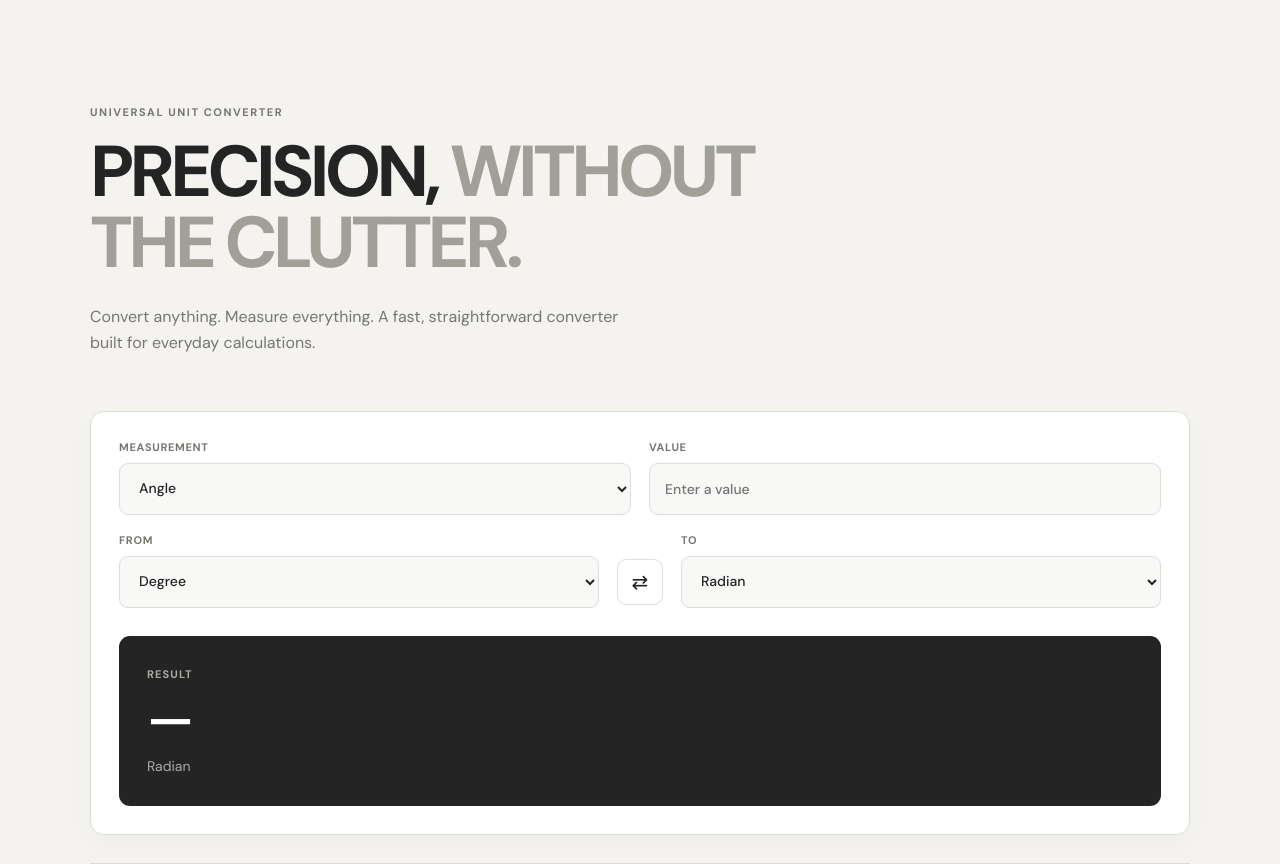
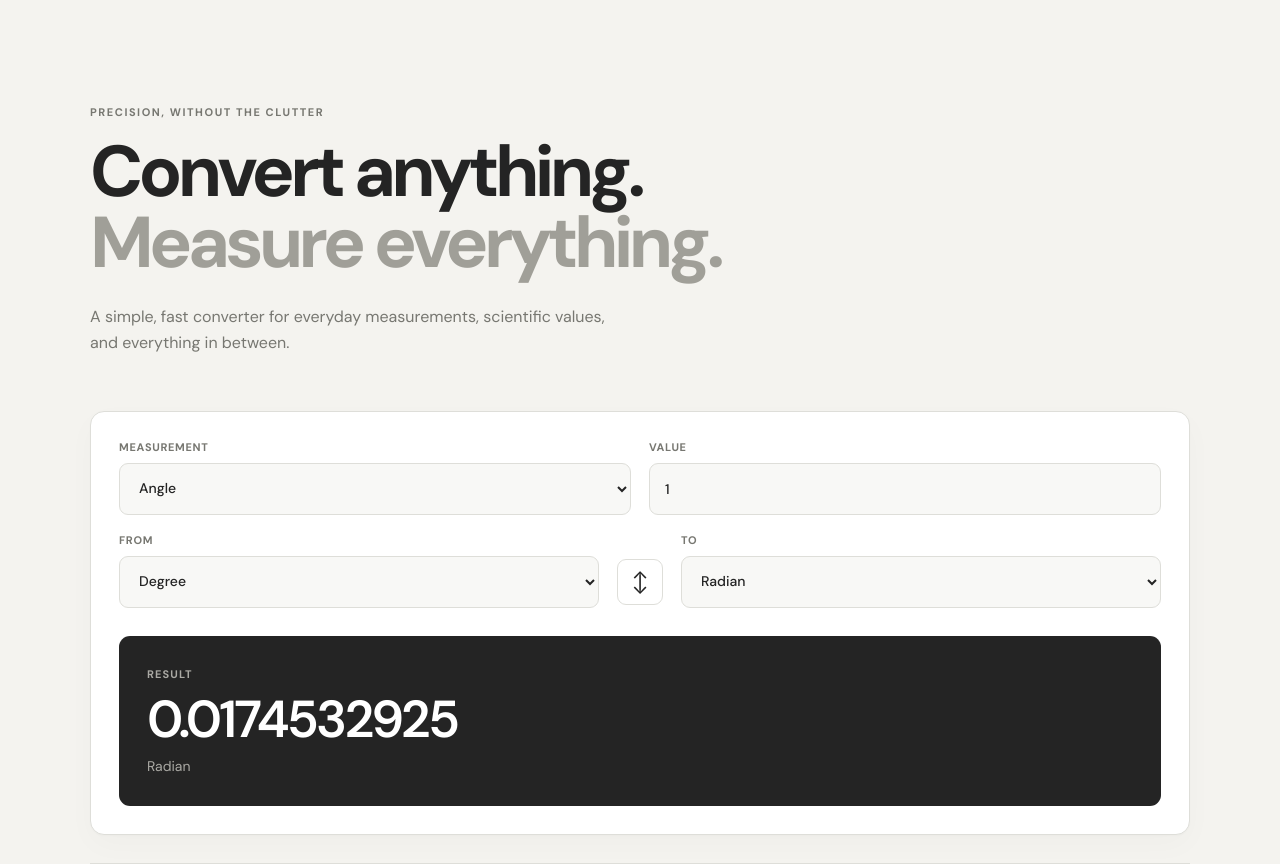
Before and after one commit to mdhzarif03/Zunit-Universal-Unit-Converter, a Flask app: page / in a window 1280 px wide. Shown: the part 80-944 px from the top of the page. Run offline with Flask 3, Linux system fonts and the light colour scheme.

Commit message:
Update index.html

```diff
--- a/templates/index.html
+++ b/templates/index.html
@@ -8,55 +8,26 @@
 
     <meta
       name="description"
-      content="Zunit — a universal unit converter for fast, precise conversions across everyday measurements."
+      content="Zunit — a clean, fast, and universal unit converter for everyday measurements, scientific values, and more."
     />
 
-    <meta name="theme-color" content="#f4f3ef" />
+    <meta name="theme-color" content="#242424" />
 
     <title>Zunit — Universal Unit Converter</title>
 
-    <!-- =====================================================
-     THEME INITIALIZATION
-     Prevents a flash of the wrong theme on page load.
-     ===================================================== -->
-
     <script>
       (() => {
-        try {
         const savedTheme = localStorage.getItem("zunit-theme");
 
         if (
           savedTheme === "dark" ||
           (!savedTheme &&
-              window.matchMedia &&
             window.matchMedia("(prefers-color-scheme: dark)").matches)
         ) {
           document.documentElement.classList.add("dark");
         }
-        } catch (error) {
-          console.warn("Zunit: Theme initialization failed.", error);
-        }
       })();
     </script>
-
-    <!-- =====================================================
-     VERCEL WEB ANALYTICS
-     HTML / vanilla JS integration
-     ===================================================== -->
-
-    <script>
-      window.va =
-        window.va ||
-        function () {
-          (window.vaq = window.vaq || []).push(arguments);
-        };
-    </script>
-
-    <script defer src="/_vercel/insights/script.js"></script>
-
-    <!-- =====================================================
-     STYLESHEET
-     ===================================================== -->
 
     <link
       rel="stylesheet"
@@ -66,9 +37,9 @@
 
   <body>
     <main class="page">
-      <!-- ===================================================
+      <!-- =====================================================
        HEADER
-       =================================================== -->
+       ===================================================== -->
 
       <header class="site-header">
         <a href="/" class="brand" aria-label="Zunit home">
@@ -77,7 +48,7 @@
         </a>
 
         <div class="header-actions">
-          <!-- GitHub / Source -->
+          <!-- Source Code -->
 
           <a
             class="header-link"
@@ -121,122 +92,106 @@
             rel="noopener noreferrer"
             aria-label="Visit Muhammad Hasan Zarif's website"
           >
-            <span class="developer-dot" aria-hidden="true"></span>
-
+            <span class="developer-dot"></span>
             <span>Developer</span>
           </a>
 
           <span class="header-divider" aria-hidden="true"></span>
 
-          <!-- Theme Toggle -->
+          <!-- Theme -->
 
           <button
             class="theme-toggle"
             id="theme-toggle"
             type="button"
             aria-label="Switch to dark mode"
-            title="Switch to dark mode"
+            title="Switch theme"
           >
-            <!-- Sun -->
-
             <svg
               class="theme-icon sun-icon"
               viewBox="0 0 24 24"
               aria-hidden="true"
             >
               <circle cx="12" cy="12" r="4"></circle>
-
               <path d="M12 2v2"></path>
               <path d="M12 20v2"></path>
-
               <path d="m4.93 4.93 1.41 1.41"></path>
-
               <path d="m17.66 17.66 1.41 1.41"></path>
-
               <path d="M2 12h2"></path>
               <path d="M20 12h2"></path>
-
               <path d="m6.34 17.66-1.41 1.41"></path>
-
               <path d="m19.07 4.93-1.41 1.41"></path>
             </svg>
-
-            <!-- Moon -->
 
             <svg
               class="theme-icon moon-icon"
               viewBox="0 0 24 24"
               aria-hidden="true"
             >
-              <path d="M21 12.79A9 9 0 1 1 11.21 3 7 7 0 0 0 21 12.79Z"></path>
+              <path
+                d="M21 12.79A9 9 0 1 1 11.21 3
+            7 7 0 0 0 21 12.79Z"
+              ></path>
             </svg>
           </button>
         </div>
       </header>
 
-      <!-- ===================================================
+      <!-- =====================================================
        HERO
-       =================================================== -->
+       ===================================================== -->
 
-      <section class="hero" aria-labelledby="hero-title">
-        <p class="eyebrow">UNIVERSAL UNIT CONVERTER</p>
+      <section class="hero">
+        <p class="eyebrow">PRECISION, WITHOUT THE CLUTTER</p>
 
-        <h1 id="hero-title">
-          PRECISION,
-          <span>WITHOUT THE CLUTTER.</span>
+        <h1>
+          Convert anything.
+          <br />
+          <span>Measure everything.</span>
         </h1>
 
         <p class="hero-copy">
-          Convert anything. Measure everything. A fast, straightforward
-          converter built for everyday calculations.
+          A simple, fast converter for everyday measurements, scientific values,
+          and everything in between.
         </p>
       </section>
 
-      <!-- ===================================================
+      <!-- =====================================================
        CONVERTER
-       =================================================== -->
+       ===================================================== -->
 
       <section class="converter-card" aria-label="Unit converter">
-        <!-- Category + Value -->
+        <!-- Measurement + Value -->
 
         <div class="converter-top">
-          <div class="field">
+          <div class="field category-field">
             <label for="category"> Measurement </label>
 
-            <select
-              id="category"
-              name="category"
-              aria-label="Measurement category"
-            >
-              <option value="">Loading...</option>
-            </select>
+            <select id="category" aria-label="Measurement category"></select>
           </div>
 
-          <div class="field">
+          <div class="field value-field">
             <label for="value"> Value </label>
 
             <input
+              type="number"
               id="value"
-              name="value"
-              type="number"
+              value="1"
+              step="any"
               inputmode="decimal"
-              step="any"
-              placeholder="Enter a value"
               autocomplete="off"
               aria-label="Value to convert"
             />
           </div>
         </div>
 
-        <!-- From / Swap / To -->
+        <!-- From + To -->
 
         <div class="conversion-row">
           <div class="field">
             <label for="from-unit"> From </label>
 
-            <select id="from-unit" name="from-unit" aria-label="Convert from">
-              <option value="">Loading...</option>
-            </select>
+            <select id="from-unit" aria-label="Convert from"></select>
           </div>
 
           <button
@@ -246,41 +201,39 @@
             aria-label="Swap units"
             title="Swap units"
           >
-            <span aria-hidden="true"> ⇄ </span>
+            <span aria-hidden="true">↕</span>
           </button>
 
           <div class="field">
             <label for="to-unit"> To </label>
 
-            <select id="to-unit" name="to-unit" aria-label="Convert to">
-              <option value="">Loading...</option>
-            </select>
+            <select id="to-unit" aria-label="Convert to"></select>
           </div>
         </div>
 
         <!-- Result -->
 
         <div class="result-panel" aria-live="polite" aria-atomic="true">
-          <p class="result-label">Result</p>
+          <div class="result-label">Result</div>
 
-          <p class="result-value" id="result">—</p>
+          <div class="result-value" id="result">1</div>
 
-          <p class="result-unit" id="result-unit">Select a unit</p>
+          <div class="result-unit" id="result-unit">Meter</div>
         </div>
       </section>
 
-      <!-- ===================================================
-       QUICK INFO
-       =================================================== -->
+      <!-- =====================================================
+       QUICK INFORMATION
+       ===================================================== -->
 
       <section class="quick-info" aria-label="Zunit information">
         <div class="info-item">
-          <strong id="category-count"> — </strong>
+          <strong id="category-count"> 11 </strong>
 
           <span> categories </span>
         </div>
 
-        <span class="info-divider" aria-hidden="true"></span>
+        <div class="info-divider" aria-hidden="true"></div>
 
         <div class="info-item">
           <strong> Any </strong>
@@ -288,7 +241,7 @@
           <span> direction </span>
         </div>
 
-        <span class="info-divider" aria-hidden="true"></span>
+        <div class="info-divider" aria-hidden="true"></div>
 
         <div class="info-item">
           <strong> Live </strong>
@@ -298,10 +251,6 @@
       </section>
     </main>
 
-    <!-- =====================================================
-     JAVASCRIPT
-     ===================================================== -->
-
     <script src="{{ url_for('static', filename='script.js') }}"></script>
   </body>
 </html>
```
Lines whose indentation alone changed are shown as unchanged.
